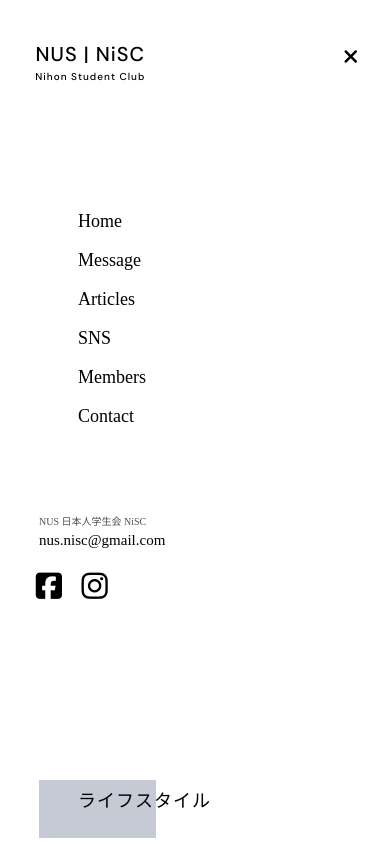
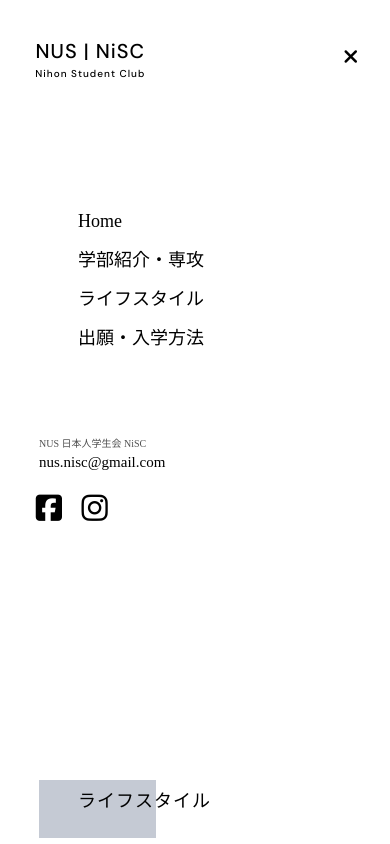
Before and after one commit to yuki-zmstr/nisc, a plain HTML site: page pages/articles.html in a window 390 px wide. Both pictures are taken after a click on the icon 349 px from the left and 56 px from the top of the page. Shown: the top 844 px of the page. Drawn offline with nearby package versions, Linux system fonts and the light colour scheme; a web font is replaced by a local one.

Commit message:
more stuff

```diff
--- a/css/pcstyle-articles.css
+++ b/css/pcstyle-articles.css
@@ -86,6 +86,17 @@ body {
     border-style: solid;
     border-width: 0px 0px 10px 10px;
 }
+
+/*------------------- Phonenav -------------------*/
+
+#btn-menu {
+    display: none;
+}
+
+#phonenav {
+    display: none;
+}
+
 
 
 /*------------------- Logo -------------------*/
--- a/pages/articles.html
+++ b/pages/articles.html
@@ -89,12 +89,10 @@
             <h6>Nihon Student Club</h6>
         </div>
         <ul>
-            <li><span onclick="window.location='#intro'">Home</span></li>
-            <li><span onclick="window.location='#message'">Message</span></li>
-            <li><span onclick="window.location='#articles'">Articles</span></li>
-            <li><span onclick="window.location='#socialmedia'">SNS</span></li>
-            <li><span onclick="window.location='#members'">Members</span></li>
-            <li><span onclick="window.location='#contact'">Contact</span></li>
+            <li><span onclick="window.location='https://yuki-zmstr.github.io/nisc'">Home</span></li>
+            <li><span onclick="window.location='#faculty'">学部紹介・専攻</span></li>
+            <li><span onclick="window.location='#lifestyle'">ライフスタイル</span></li>
+            <li><span onclick="window.location='#application'">出願・入学方法</span></li>
         </ul>
         <div class="row email">
             <span class="r1">NUS 日本人学生会 NiSC</span>
--- a/queries/queries-articles.css
+++ b/queries/queries-articles.css
@@ -97,7 +97,7 @@
         background-color: white;
     }
     #phonelogo {
-        top: 5vh;
+        top: 10vw;
         left: 2vw;
         position: relative;
         width: 50vw;
--- a/queries/queries.css
+++ b/queries/queries.css
@@ -90,7 +90,7 @@
         background-color: white;
     }
     #phonelogo {
-        top: 5vh;
+        top: 10vw;
         left: 2vw;
         position: relative;
         width: 50vw;
```
Also changed, not shown: css/macstyle-articles.css (+11 -0 lines), 2 other files.
